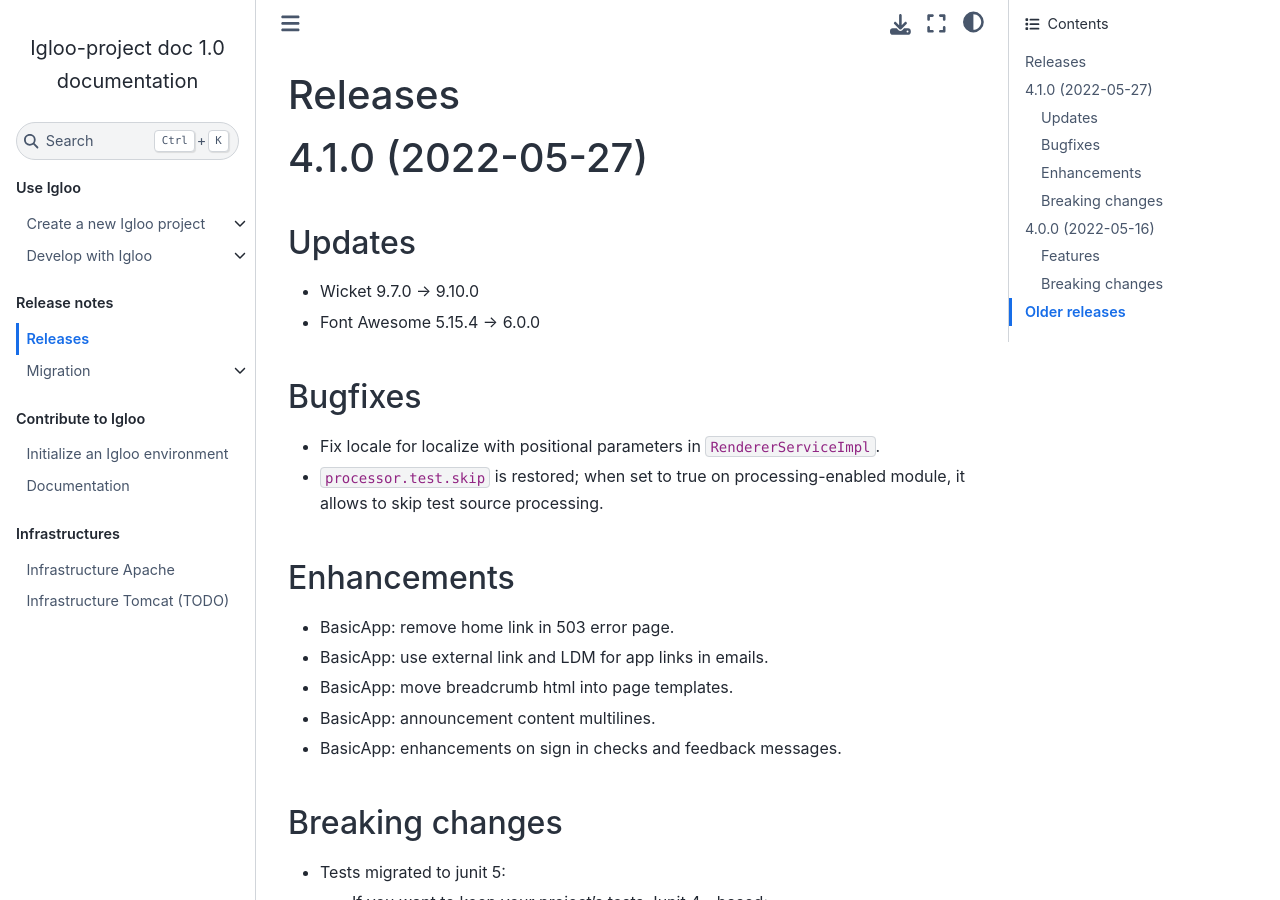
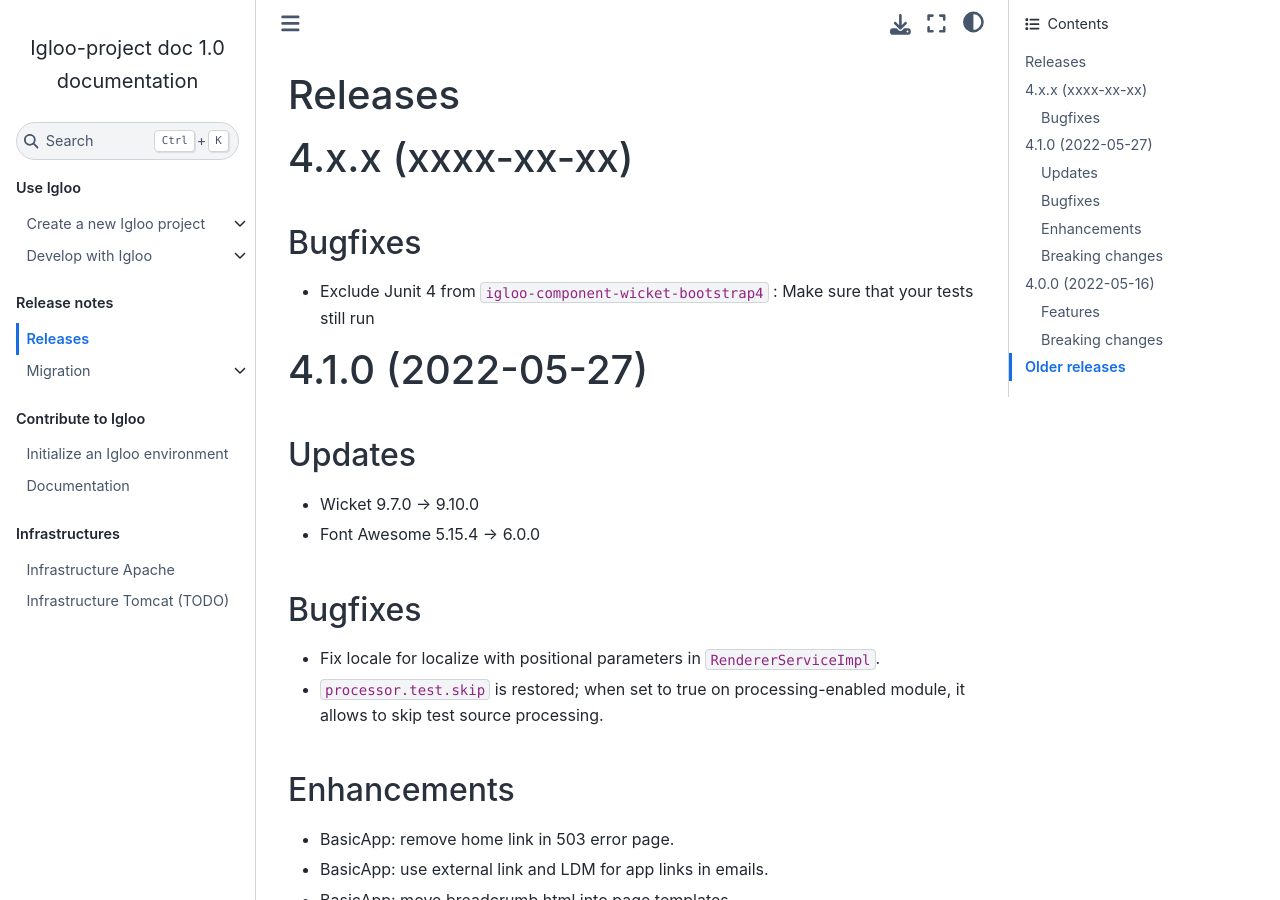
Before and after one commit to igloo-project/igloo-doc, a Sphinx documentation site: the page built from source/release-notes/releases-4.x.md, in a window 1280 px wide and 900 px high. Built offline with Sphinx 7.4.7 and the Sphinx Book theme 1.1.4, drawn with Linux system fonts in a browser that asks for light colours.

Commit message:
Next Igloo 4.x.x release note

```diff
--- a/source/release-notes/releases-4.x.md
+++ b/source/release-notes/releases-4.x.md
@@ -1,4 +1,12 @@
 # Releases
+
+(v4.x.x)=
+
+# 4.x.x (xxxx-xx-xx)
+
+## Bugfixes
+
+* Exclude Junit 4 from `igloo-component-wicket-bootstrap4` : Make sure that your tests still run
 
 (v4.1.0)=
 
```
